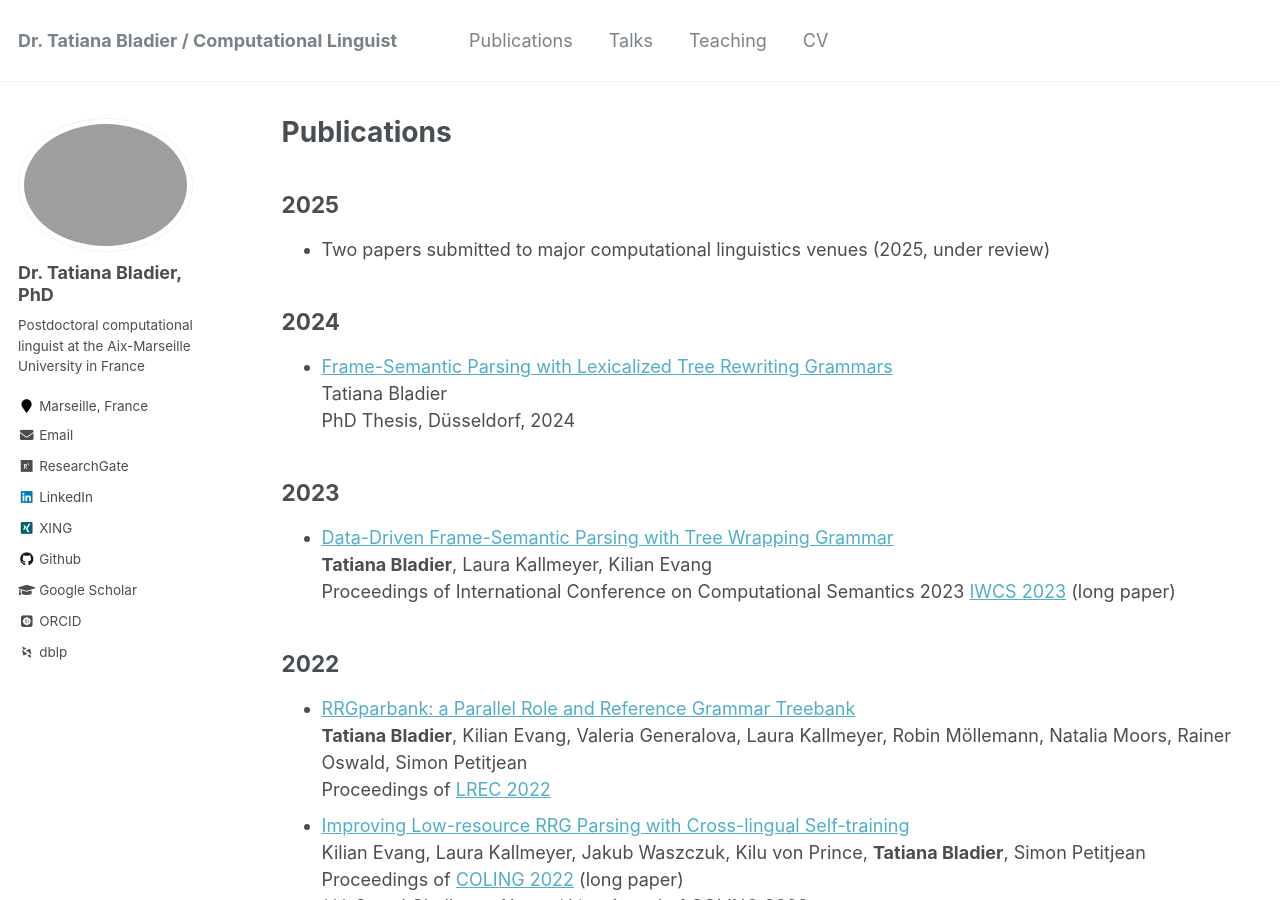
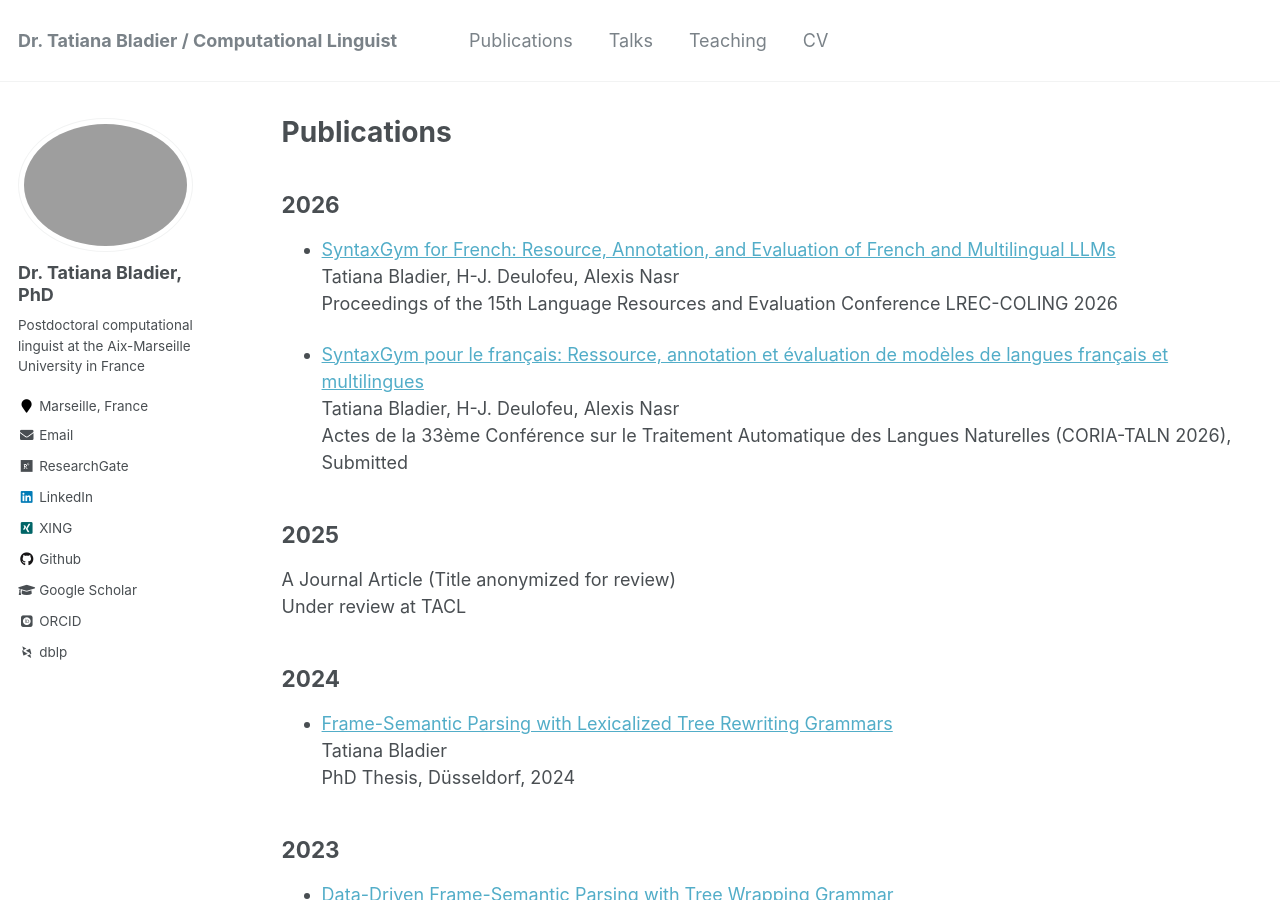
Before and after one commit to TatianaBladier/TatianaBladier.github.io, a Jekyll site: the page built from _pages/publications.md, in a window 1280 px wide and 900 px high. Built offline with Jekyll 4.4.1, drawn with Linux system fonts in a browser that asks for light colours; some web fonts are replaced.

Commit message:
update publications

```diff
--- a/_pages/publications.md
+++ b/_pages/publications.md
@@ -5,9 +5,21 @@ permalink: /publications/
 author_profile: true
 ---
 
+
+## 2026
+
+- [SyntaxGym for French: Resource, Annotation, and Evaluation of French and Multilingual LLMs](https://lrec2026.info/list-of-accepted-papers/){:target="_blank" rel="noopener"}<br />
+Tatiana Bladier, H-J. Deulofeu, Alexis Nasr<br />
+Proceedings of the 15th Language Resources and Evaluation Conference LREC-COLING 2026
+
+- [SyntaxGym pour le français: Ressource, annotation et évaluation de modèles de langues français et multilingues](){:target="_blank" rel="noopener"}<br />
+Tatiana Bladier, H-J. Deulofeu, Alexis Nasr<br />
+Actes de la 33ème Conférence sur le Traitement Automatique des Langues Naturelles (CORIA-TALN 2026), Submitted
+
 ## 2025
 
-- Two papers submitted to major computational linguistics venues (2025, under review)
+A Journal Article (Title anonymized for review)<br />
+Under review at TACL
 
 
 ## 2024
```
